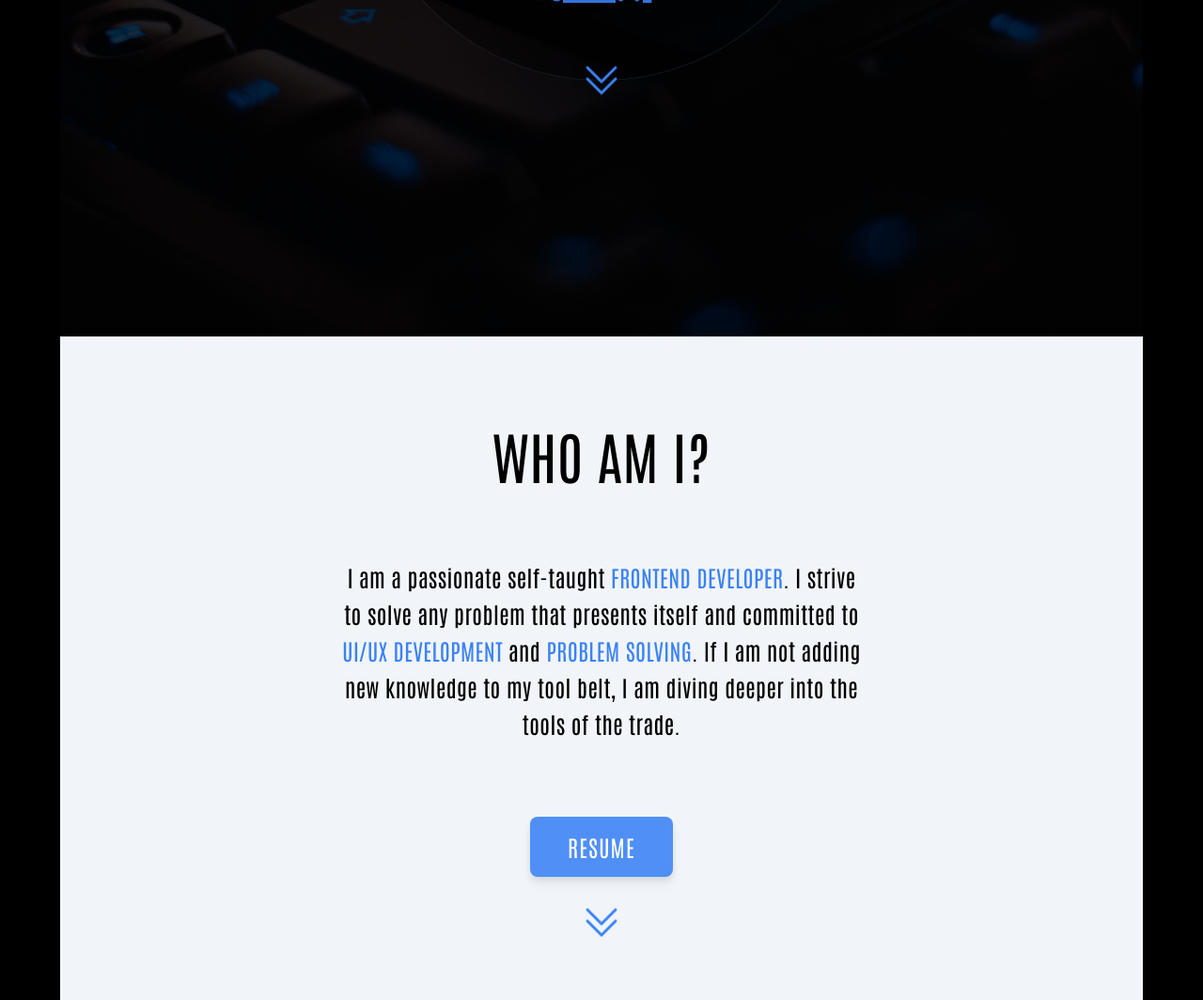
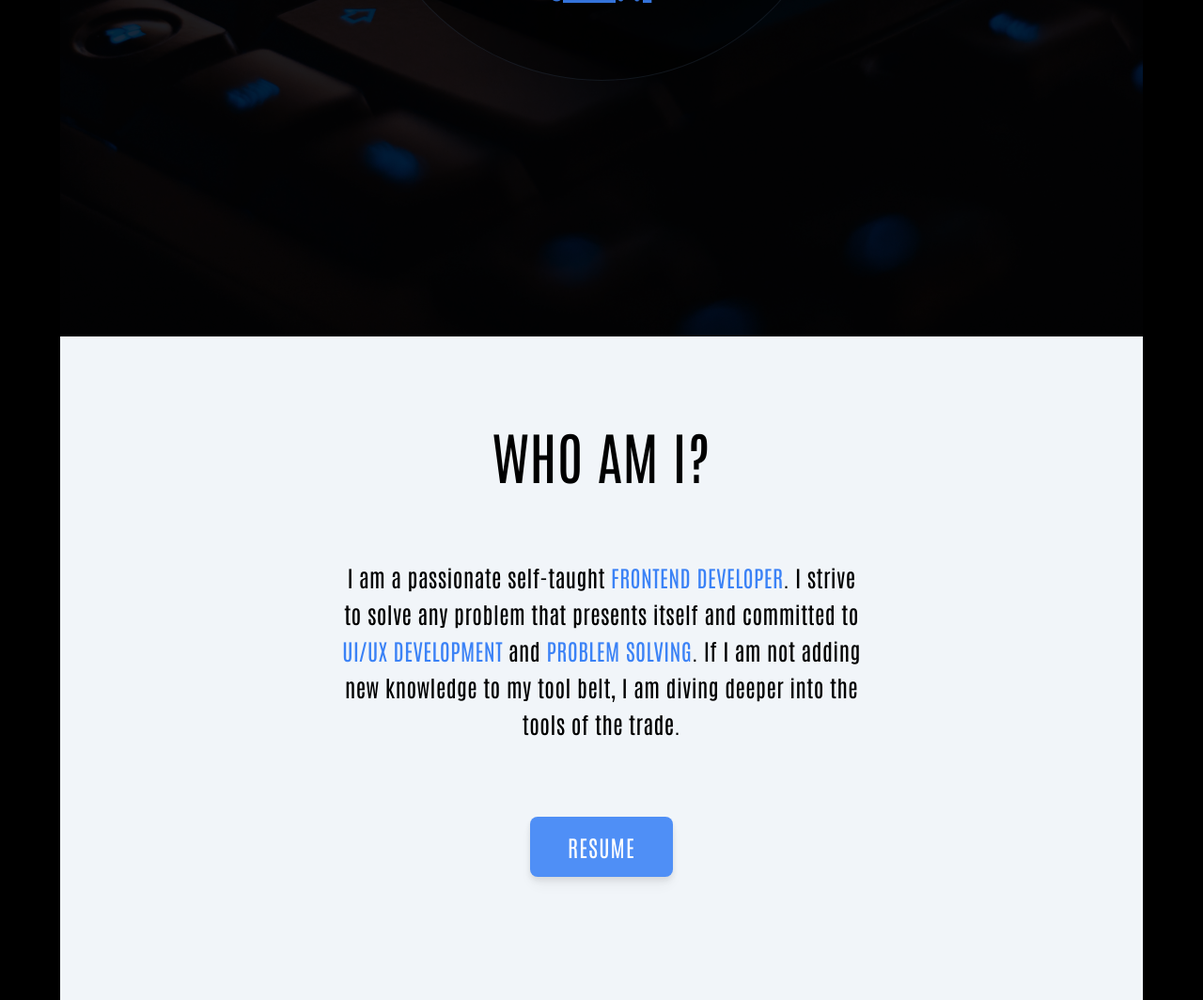
Before and after one commit to mdubelbeis/portfolio-v2, a React (Vite) app: page / in a window 1280 px wide. Shown: the part 506-1570 px from the top of the page at 94% size. Built offline with nearby package versions, Linux system fonts and the light colour scheme.

Commit message:
removed ArrowDown

```diff
--- a/src/components/About.tsx
+++ b/src/components/About.tsx
@@ -22,9 +22,9 @@ const About: React.FC = () => {
       >
         <a href="/assets/resume/Resume_tech.pdf" target="_blank" rel="noopener noreferrer" download>RESUME</a>
       </div>
-      <div className="absolute bottom-36 text-blue-500">
+      {/* <div className="absolute bottom-36 text-blue-500">
         <ArrowDown elementTarget="#skills" />
-      </div>
+      </div> */}
     </section>
   );
 };
--- a/src/components/Hero.tsx
+++ b/src/components/Hero.tsx
@@ -16,9 +16,9 @@ const Hero: React.FC = () => {
           </li>
         </ul>
       </div>
-      <div className="absolute bottom-60 text-blue-500">
+      {/* <div className="absolute bottom-60 text-blue-500">
         <ArrowDown elementTarget="#about-me" />
-      </div>
+      </div> */}
     </div>
   );
 };
--- a/src/components/Skills.tsx
+++ b/src/components/Skills.tsx
@@ -22,9 +22,9 @@ const Skills: React.FC = () => {
         })}
         {/* <!-- !! ADD SRCSET --> */}
       </div>
-      <div className="absolute bottom-36 text-blue-500">
+      {/* <div className="absolute bottom-36 text-blue-500">
         <ArrowDown elementTarget="#projects" />
-      </div>
+      </div> */}
     </section>
   );
 };
```
